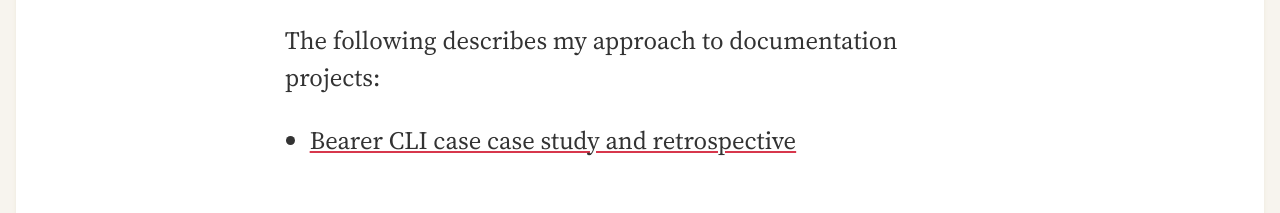
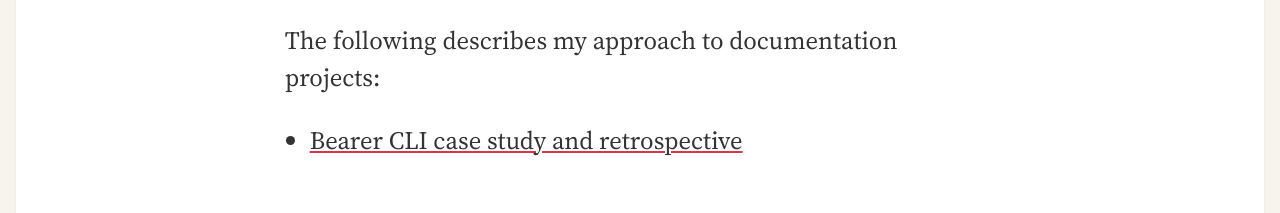
Before and after one commit to markmichon/markmichon.com, an Eleventy site: page src/pages/hire.md in a window 1280 px wide. Shown: the part 1251-1464 px from the top of the page. Built offline with nearby package versions, Linux system fonts and the light colour scheme; Eleventy itself is replaced by a stand-in of ours; files that its build step writes are made by us from their sources; what markdown-it-highlightjs would draw is missing.

Commit message:
fix typo

```diff
--- a/src/pages/hire.md
+++ b/src/pages/hire.md
@@ -24,7 +24,7 @@
 
 The following describes my approach to documentation projects:
 
-- [Bearer CLI case case study and retrospective](/bearer-cli-case-study/)
+- [Bearer CLI case study and retrospective](/bearer-cli-case-study/)
 
 ## Technical writing and editing
 
```
